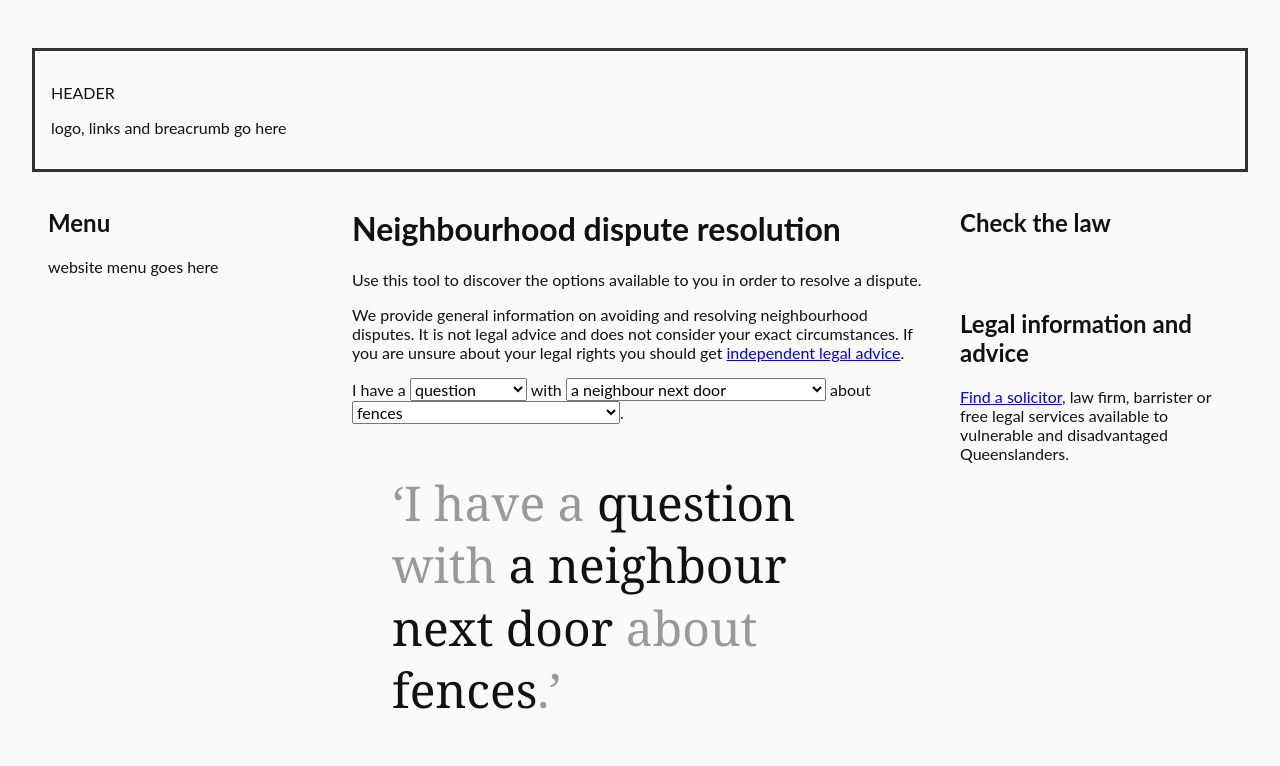
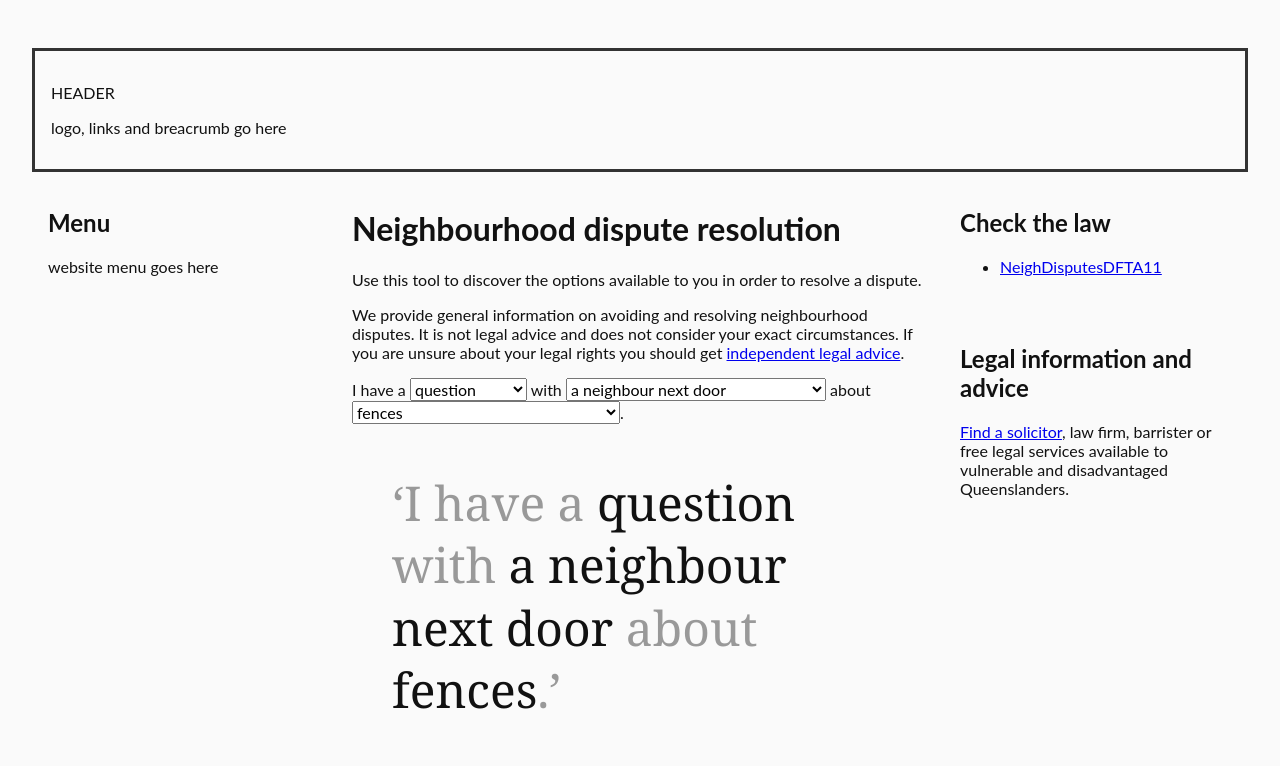
Before and after one commit to DTJustice/dispute-resolution-demo, a website: page src/reorder-results-bullets-neighbourhood.html in a window 1280 px wide. Shown: the top 766 px of the page. Drawn offline with Linux system fonts and the light colour scheme; files whose address does not match are found by name.

Commit message:
fix legal links in aside

```diff
--- a/src/reorder-results-bullets-neighbourhood.html
+++ b/src/reorder-results-bullets-neighbourhood.html
@@ -77,10 +77,10 @@
 	</main>
 
 
-	<aside>
+	<aside class="optional" data-ng-show="story.disputeSubject">
 		<h2>Check the law</h2>
 		<ul>
-			<li data-ng-repeat="result in results | storyFilter:story | filter:{ documentType: 'legislation' } : true">
+			<li data-ng-repeat="result in results | filter:{ disputeSubject: story.disputeSubject } | filter:{ documentType: 'legislation' } : true">
 				<a data-ng-href="{{ result.URL }}">{{ result.Title }}</a>
 			</li>
 		</ul>
```
Also changed, not shown: src/collapse-results-bullets-neighbourhood-unique.html (+2 -2 lines), src/collapse-results-bullets-neighbourhood.html (+2 -2 lines), src/questions-results-bullets-neighbourhood.html (+2 -2 lines), src/results-bullets-neighbourhood.html (+2 -2 lines).
